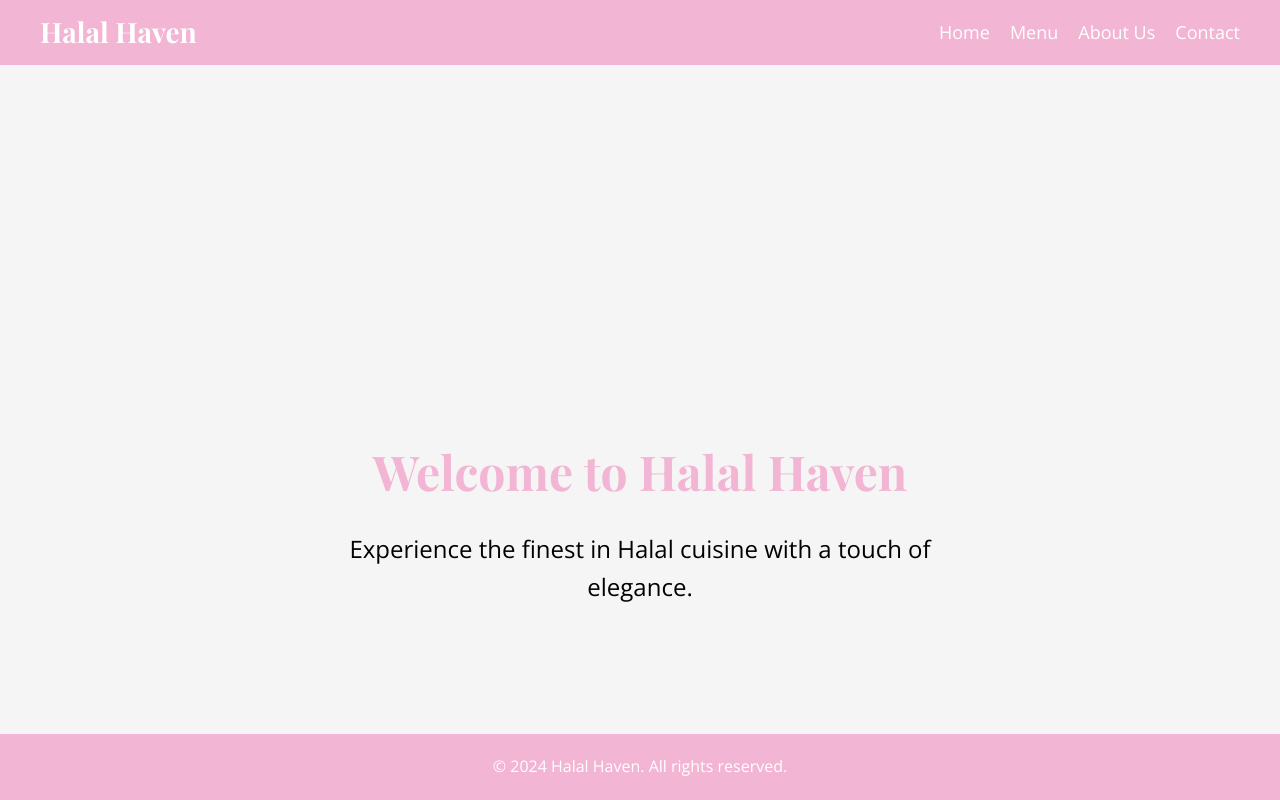
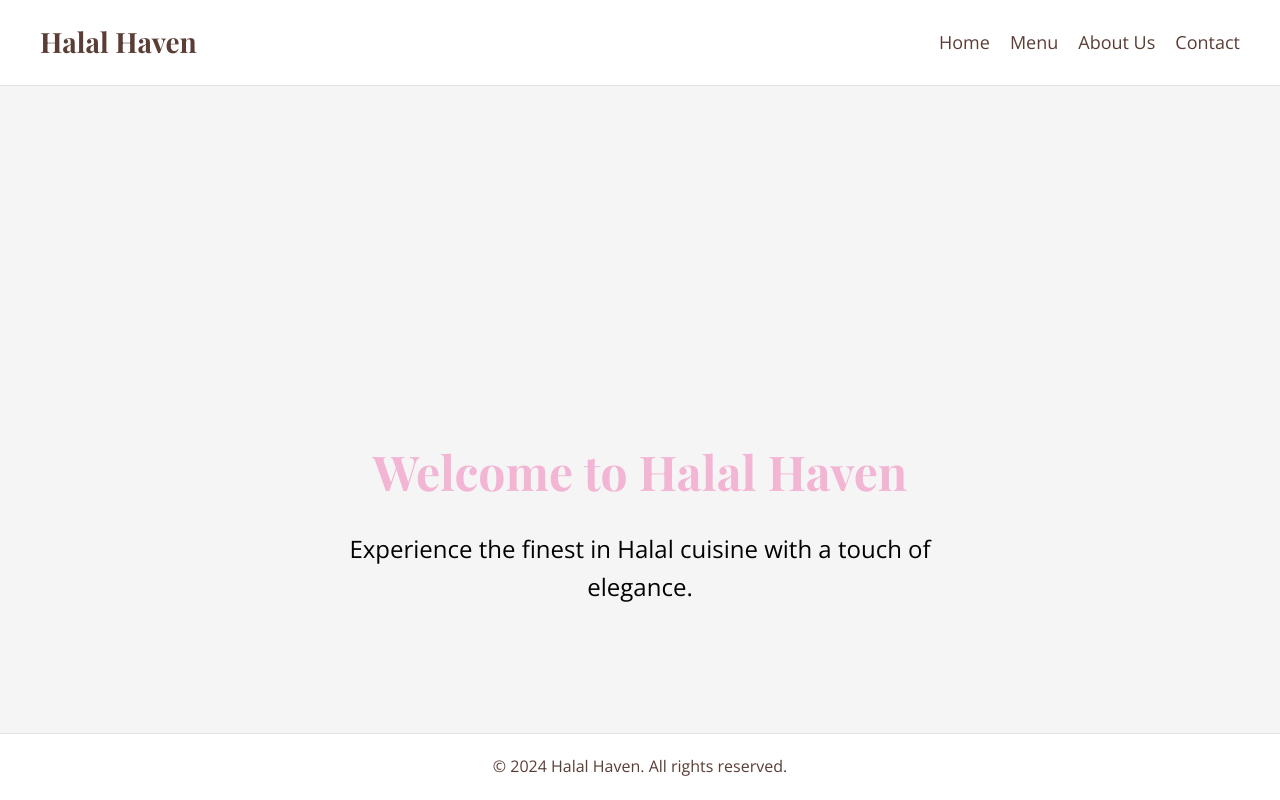
Before and after one commit to najmajinow/Halal-Haven, a plain HTML site: page index.html in a window 1280 px wide. Shown: the top 800 px of the page. Drawn offline with nearby package versions, Linux system fonts and the light colour scheme.

Commit message:
Add files via upload

```diff
--- a/style.css
+++ b/style.css
@@ -8,13 +8,14 @@ body {
 }
 
 header {
-    background-color: #f2b5d4; /* Pastel pink for the header */
-    color: #ffffff;
-    padding: 10px 0;
+    background-color: #ffffff; /* White header */
+    color: #5a3e36; /* Dark text */
+    padding: 20px 0;
     position: fixed;
     width: 100%;
     top: 0;
     z-index: 1000;
+    border-bottom: 1px solid #e0e0e0; /* Light gray border for definition */
 }
 
 nav {
@@ -44,14 +45,14 @@ nav ul li {
 }
 
 nav ul li a {
-    color: #ffffff;
+    color: #5a3e36; /* Dark text */
     text-decoration: none;
     font-size: 18px;
     transition: color 0.3s ease;
 }
 
 nav ul li a:hover {
-    color: #cccccc; /* Light gray */
+    color: #333333; /* Darker gray */
 }
 
 section {
@@ -188,13 +189,14 @@ form button:hover {
 }
 
 footer {
-    background-color: #f2b5d4; /* Pastel pink for the footer */
-    color: #ffffff;
+    background-color: #ffffff; /* White footer */
+    color: #5a3e36; /* Dark text */
     text-align: center;
     padding: 20px 0;
     position: fixed;
     width: 100%;
     bottom: 0;
+    border-top: 1px solid #e0e0e0; /* Light gray border for definition */
 }
 
 footer p {
```
